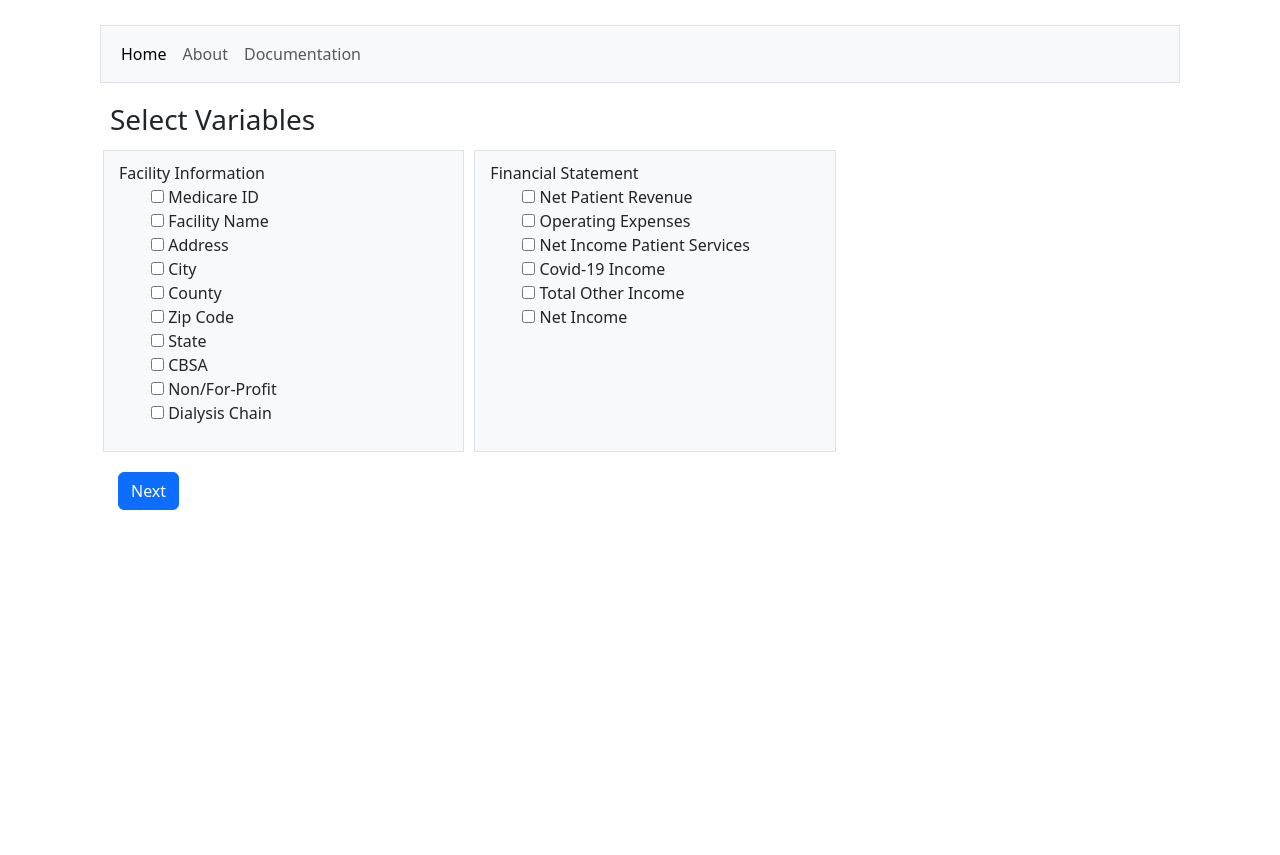
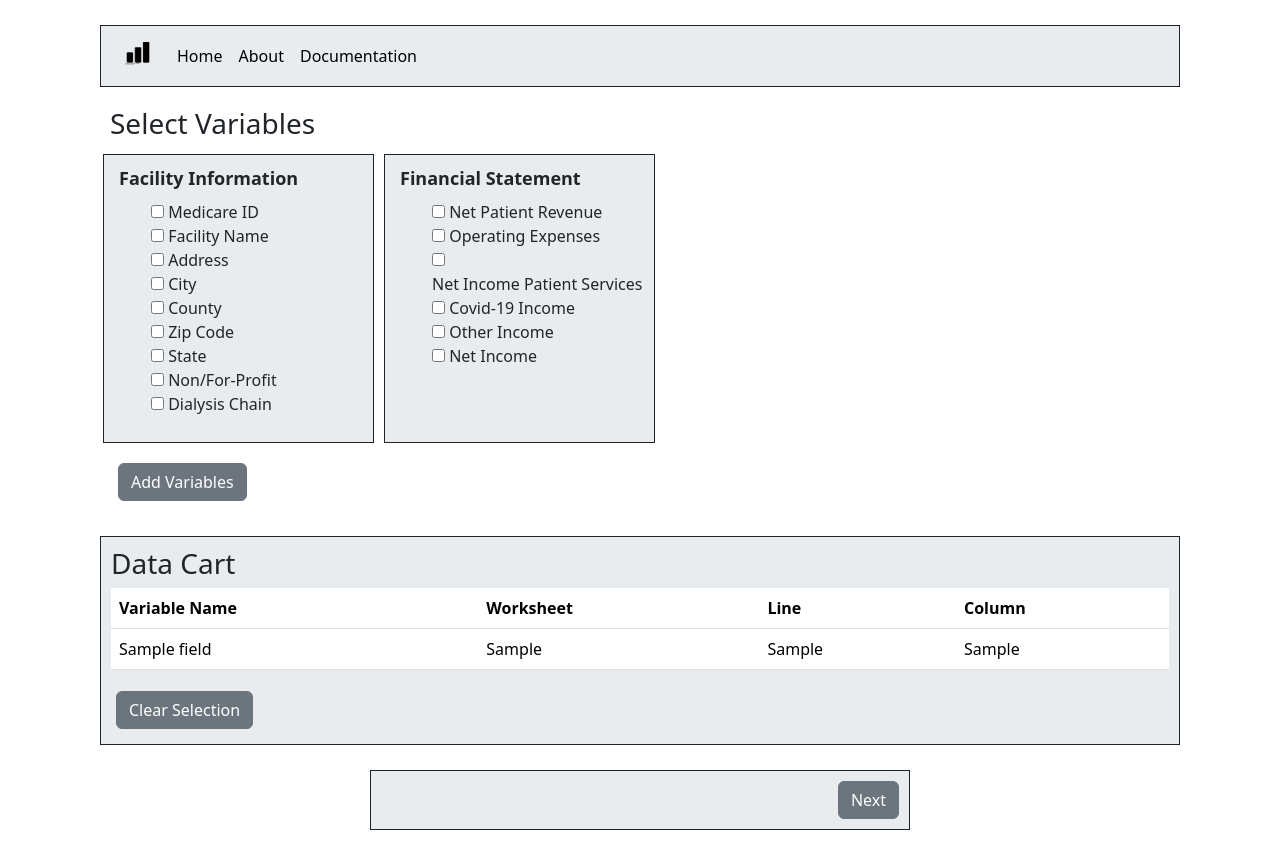
Before and after one commit to alogemann/open-hospital-data, a Flask app: page /presets in a window 1280 px wide. Before the commit the page ends 510 px from the top, so only its background shows below. Run offline with Flask 3, Linux system fonts and the light colour scheme; tables that the repository leaves empty hold one stand-in row (values such as "Sample post"); parts of the project's set-up code (start-up, migrations or seed data) failed here and were passed over.

Commit message:
added state filters and flex styling

```diff
--- a/app_package/forms.py
+++ b/app_package/forms.py
@@ -1,6 +1,6 @@
 from flask_wtf import FlaskForm
-from wtforms import StringField, SubmitField, SelectField, DecimalField, SelectMultipleField \
-                    ,widgets
+from wtforms import StringField, SubmitField, SelectField, DecimalField \
+                    ,SelectMultipleField, widgets
 from wtforms.validators import DataRequired, Length
 
 wksht_codes = [('A000000','A'),('A10000','A-1'),('A200000','A-2'),('A30000A','A-3 Part A'),
@@ -10,28 +10,30 @@ wksht_codes = [('A000000','A'),('A10000','A-1'),('A200000','A-2'),('A30000A','A-
                ('E100002','E-1 Part 2'),('F000000','F'),('F100000','F-1'),('S000001','S Part 1'),
                ('S000002','S Part 2'),('S000003','S Part 3'),('S100000','S-1'),('S200000','S-2')]
 
-fac_info_choices = [('prvdr_ccn','Medicare ID'),('prvdr_name','Facility Name'),('prvdr_addr','Address'),
-                    ('prvdr_city','City'),('prvdr_county','County'),('prvdr_zip','Zip Code'),('prvdr_state','State'),
-                    ('prvdr_cbsa','CBSA'),('type_control','Non/For-Profit'),('chain_name','Dialysis Chain')]
+fac_info_choices = [('medicare_id','Medicare ID'),('facility_name','Facility Name'),('address','Address'),
+                    ('city','City'),('county','County'),('zip_code','Zip Code'),('state','State'),
+                    ('non_for_profit','Non/For-Profit'),('dialysis_chain','Dialysis Chain')]
 
 utilization_choices = []
-finance_choices = [('net_pt_rev','Net Patient Revenue'),('tot_op_exp','Operating Expenses'),
-                   ('net_inc_pt_svcs','Net Income Patient Services'),('covid_inc','Covid-19 Income'),
-                   ('tot_oth_inc','Total Other Income'),('tot_net_inc','Net Income')]
+finance_choices = [('net_patient_revenue','Net Patient Revenue'),('operating_expenses','Operating Expenses'),
+                   ('net_income_patient_services','Net Income Patient Services'),('covid_19_income','Covid-19 Income'),
+                   ('other_income','Other Income'),('net_income','Net Income')]
+
+state_choices = ['AK','AL', 'AR','AS','AZ','CA','CO','CT','DC','DE','FL','GA','GU','HI','IA','ID','IL'
+                 ,'IN','KS','KY','LA','MA','MD','ME','MI','MN','MO','MP','MS','MT','NC','ND','NE','NH'
+                 ,'NJ','NM','NV','NY','OH','OK','OR','PA','PR','RI','SC','SD','TN','TX','UT','VA','VI'
+                 ,'VT','WA','WI','WV','WY']
 
 #forms for custom data
 class FieldsForm(FlaskForm):
     worksheet = SelectField('Worksheet Code',choices = wksht_codes, validators=[DataRequired()])
     line_number = DecimalField('Line Number', places=2, validators=[DataRequired()])
     column_number = DecimalField('Column Number', places=2,validators=[DataRequired()])
-    var_name = StringField('Variable Name', validators=[DataRequired(),Length(min=0,max=20)])
+    var_name = StringField('Variable Name', validators=[DataRequired(),Length(min=0,max=40)])
     submit = SubmitField('Add to Cart')
 
 class ClearForm(FlaskForm):
     clear = SubmitField('Clear Selection', validators=[DataRequired()])
-
-class CreateForm(FlaskForm):
-    create = SubmitField('Next', validators=[DataRequired()])
 
 class DownloadForm(FlaskForm):
     download = SubmitField('Download Dataset', validators=[DataRequired()])
@@ -45,12 +47,14 @@ class PresetInfoForm(FlaskForm):
     facility_info = MultiCheckboxField('Facility Information', choices=fac_info_choices)
     utilization = MultiCheckboxField('Utilization Data', choices = utilization_choices)
     finance = MultiCheckboxField('Financial Statement', choices = finance_choices)
-    submit = SubmitField('Next')
+    submit = SubmitField('Add Variables')
 
 class FacFilterForm(FlaskForm):
-    years = [(i,i) for i in range(2012,2022)]
+    years = [(i,i) for i in range(2022,2010,-1)]
     year_field = MultiCheckboxField('Year', choices=years)
-    submit = SubmitField('Create Dataset')
+    states = [(i,i) for i in state_choices]
+    state_field = MultiCheckboxField('State/Territory', choices=states)
+    submit = SubmitField('Add Filters')
 
 """
 class WorksheetForm(FlaskForm):
--- a/app_package/routes.py
+++ b/app_package/routes.py
@@ -2,18 +2,11 @@ import pandas as pd
 from flask import render_template, redirect, send_file, url_for, request
 from sqlalchemy import text, select, desc
 from app_package import app, db
-from app_package.forms import ClearForm, FieldsForm, CreateForm, DownloadForm, PresetInfoForm, FacFilterForm
-from app_package.models import Report_field, Preset_Field, Year_Field, Fac_Info_Field
+from app_package.forms import ClearForm, FieldsForm, DownloadForm, PresetInfoForm, FacFilterForm
+from app_package.models import Report_field, Field_presets, Year_Field, Fac_Info_Field, State_Field
 from app_package.helpers import format_field
 
-@app.route('/f/<string:id>')
-def facility(id):
-    stmt = select(Fac_Info_Field) \
-            .where(Fac_Info_Field.prvdr_ccn == id) \
-            .order_by(desc(Fac_Info_Field.rpt_year))
-    facility = db.session.scalars(stmt).first()
-    return render_template('facility.html',facility=facility)
-
+#home route
 @app.get('/')
 @app.get('/index')
 def index():
@@ -23,17 +16,47 @@ def index():
 def presets():
 
     preset_form = PresetInfoForm()
+    clear_form = ClearForm()
+    all_fields = Report_field.query.all()
 
+    #get requests
     if request.method=='GET':
-        return render_template('presets.html', preset_form=preset_form)
+        return render_template('presets.html'
+                               ,preset_form=preset_form
+                               ,clear_form=clear_form
+                               ,all_fields=all_fields)
+
+    #post requests
+
+    elif clear_form.validate_on_submit():
+        delete_fields = Report_field.__table__.delete()
+        db.session.execute(delete_fields)
+        db.session.commit()
+        print('clear form route')
+        return redirect(url_for('presets'))
 
     elif preset_form.validate_on_submit():
         for i in preset_form.data['facility_info']:
-            new_preset = Preset_Field(preset_name = i,
-                                      preset_src = 'fac_info')
-            db.session.add(new_preset)
+            stmt = select(Field_presets).where(Field_presets.var_name == i)
+            field = db.session.scalars(stmt).first()
+            new_field = Report_field(var_name = field.var_name
+                                     ,wksht_cd = field.wksht_cd
+                                     ,line_num = field.line_num
+                                     ,clmn_num = field.clmn_num)
+            db.session.add(new_field)
             db.session.commit()
-        return(redirect(url_for('custom')))
+
+        for i in preset_form.data['finance']:
+            stmt = select(Field_presets).where(Field_presets.var_name == i)
+            field = db.session.scalars(stmt).first()
+            new_field = Report_field(var_name = field.var_name
+                                     ,wksht_cd = field.wksht_cd
+                                     ,line_num = field.line_num
+                                     ,clmn_num = field.clmn_num)
+            db.session.add(new_field)
+            db.session.commit()
+        print('preset form route')
+        return(redirect(url_for('presets')))
     else:
         return '<h1>ERROR</h1>'
 
@@ -42,8 +65,6 @@ def custom():
 
     fields_form = FieldsForm()
     clear_form = ClearForm()
-    create_form = CreateForm()
-
     all_fields = Report_field.query.all()
 
     ##Get Request
@@ -51,7 +72,6 @@ def custom():
         return render_template('custom.html',
                                fields_form = fields_form,
                                clear_form = clear_form,
-                               create_form = create_form,
                                all_fields = all_fields)
 
     ##Post Requests
@@ -70,14 +90,12 @@ def custom():
         db.session.commit()
         return redirect(url_for('custom'))
 
-    elif create_form.validate_on_submit():
-        return redirect(url_for('filter'))
-
     else:
         return '<h1>ERROR</h1>'
 
 @app.route('/filter',methods=['GET','POST'])
 def filter():
+
     fac_filter_form = FacFilterForm()
 
     if request.method == 'GET':
@@ -87,7 +105,11 @@ def filter():
             year_field = Year_Field(year = i)
             db.session.add(year_field)
             db.session.commit()
-        return redirect(url_for('download'))
+        for i in fac_filter_form.data['state_field']:
+            state_field = State_Field(state = i)
+            db.session.add(state_field)
+            db.session.commit()
+        return redirect(url_for('filter'))
     else:
         return '<h1>ERROR</h1>'
 
@@ -102,24 +124,30 @@ def download():
     elif download_form.validate_on_submit():
         db.session.execute(text('CALL build_variables();'))
         db.session.commit()
-        db.session.execute(text('CALL add_presets()'))
-        db.session.commit()
         db.session.execute(text('CALL build_table();'))
         db.session.commit()
         db.session.execute(text('CALL year_filter();'))
+        db.session.commit()
         new_df = pd.DataFrame(db.session.execute(text('Select * from final_table')))
         new_df.to_csv('app_package/static/custom.csv',index=False)
         db.session.execute(text('CALL delete_tables();'))
         delete_reports = Report_field.__table__.delete()
         delete_years = Year_Field.__table__.delete()
-        delete_presets = Preset_Field.__table__.delete()
         db.session.execute(delete_reports)
         db.session.execute(delete_years)
-        db.session.execute(delete_presets)
         db.session.commit()
         return send_file('static/custom.csv',as_attachment=True)
     else:
         return '<h1>ERROR</h1>'
+
+
+@app.route('/f/<string:id>')
+def facility(id):
+    stmt = select(Fac_Info_Field) \
+            .where(Fac_Info_Field.prvdr_ccn == id) \
+            .order_by(desc(Fac_Info_Field.rpt_year))
+    facility = db.session.scalars(stmt).first()
+    return render_template('facility.html',facility=facility)
 
 """
 @app.route('/custom_select', methods=['GET','POST'])
--- a/app_package/static/styles.css
+++ b/app_package/static/styles.css
@@ -7,17 +7,14 @@ body {
     padding: 10px;
 }
 
-.card {
-    width: 25rem;
-}
-
 .form-content {
     font-size: 15px;
     width: 100px;
 }
 
 .form-label {
-    font-size: 15px;
+    font-size: 18px;
+    font-weight: bold;
 }
 
 .var-field {
@@ -58,10 +55,40 @@ body {
     padding-left: 15px;
 }
 
+#preset-foot {
+    display: flex;
+    justify-content: flex-end;
+    margin-top: 25px;
+    width: 50%;
+
+}
+#nav-foot {
+    display: flex;
+    justify-content: space-between;
+    margin-top: 25px;
+    width: 50%;
+}
+#download-foot {
+    display: flex;
+    justify-content: flex-start;
+    margin-top: 25px;
+    width: 50%;
+}
+
 #fac_info {
     list-style-type: none;
 }
 
-#fac_filter {
+.fac_filter {
     list-style-type: none;
 }
+
+#state_filter {
+    display: flex;
+    flex-wrap: wrap;
+}
+
+.fac_filter li {
+    margin: 3px;
+    width: 75px;
+}
--- a/app_package/templates/base.html
+++ b/app_package/templates/base.html
@@ -8,18 +8,24 @@
   <link href="https://cdn.jsdelivr.net/npm/bootstrap@5.3.2/dist/css/bootstrap.min.css" rel="stylesheet" integrity="sha384-T3c6CoIi6uLrA9TneNEoa7RxnatzjcDSCmG1MXxSR1GAsXEV/Dwwykc2MPK8M2HN" crossorigin="anonymous">
   <script src="https://cdn.jsdelivr.net/npm/bootstrap@5.3.2/dist/js/bootstrap.bundle.min.js" integrity="sha384-C6RzsynM9kWDrMNeT87bh95OGNyZPhcTNXj1NW7RuBCsyN/o0jlpcV8Qyq46cDfL" crossorigin="anonymous"></script>
   <link rel="stylesheet" href="{{url_for('static',filename='styles.css')}}">
+  <link rel="icon" type="image/png" href="{{url_for('static',filename='favicon-32x32.png')}}" sizes="32x32" />
+  <link rel="icon" type="image/png" href="{{url_for('static',filename='favicon-16x16.png')}}" sizes="16x16" />
+
 </head>
 <body>
-      <nav class="navbar navbar-expand-lg bg-body-tertiary border">
+      <nav class="container navbar navbar-expand-lg bg-body-secondary border border-dark">
         <div class="container-fluid">
+          <a class="navbar-brand" href="{{url_for('index')}}">
+            <img src="{{url_for('static', filename='noun-chart-2222600.png')}}" alt="Logo" width="30" height="24" class="d-inline-block align-text-top">
+          </a>
           <button class="navbar-toggler" type="button" data-bs-toggle="collapse" data-bs-target="#navbarNavAltMarkup" aria-controls="navbarNavAltMarkup" aria-expanded="false" aria-label="Toggle navigation">
             <span class="navbar-toggler-icon"></span>
           </button>
           <div class="collapse navbar-collapse" id="navbarNavAltMarkup">
             <div class="navbar-nav">
               <a class="nav-link active" aria-current="page" href="{{url_for('index')}}">Home</a>
-              <a class="nav-link" href="#">About</a>
-              <a class="nav-link" href="#">Documentation</a>
+              <a class="nav-link active" href="#">About</a>
+              <a class="nav-link active" href="#">Documentation</a>
             </div>
           </div>
         </div>
--- a/app_package/templates/index.html
+++ b/app_package/templates/index.html
@@ -1,11 +1,11 @@
 {% extends "base.html" %}
 {% block content %}
 
-<div class="container p-5 mb-4 bg-body-tertiary border">
+<div class="container p-5 mb-4 bg-body-secondary border border-dark">
     <div class="container-fluid py-5">
       <h1 class="display-5 fw-bold">Custom Cost Report Data</h1>
       <p class="col-md-8 fs-4">Create custom datasets from CMS cost reports. Cost Reports contain health provider information such as facility characteristics, utilization, and financial statement data. </p>
-      <a class="btn btn-primary" href="/presets" role="button">Build Dataset</a>
+      <a class="btn  btn-secondary" href="/presets" role="button">Build Dataset</a>
 
     </div>
   </div>
--- a/app_package/templates/presets.html
+++ b/app_package/templates/presets.html
@@ -6,21 +6,53 @@
         {{preset_form.hidden_tag()}}
         <fieldset>
             <div class="row justify-content-start">
-                <div class="col-4 bg-body-tertiary border preset-form">
-                    {{preset_form.facility_info.label()}}
+                <div class="col-3 bg-body-secondary border border-dark preset-form">
+                    {{preset_form.facility_info.label(class="form-label")}}
                     {{preset_form.facility_info(id="fac_info")}}
                 </div>
-                <div class="col-4 bg-body-tertiary border preset-form">
-                    {{preset_form.finance.label()}}
+                <div class="col-3 bg-body-secondary border border-dark preset-form">
+                    {{preset_form.finance.label(class="form-label")}}
                     {{preset_form.finance(id="fac_info")}}
                 </div>
             </div>
-            <div class="row">
-                <div class="col-4 align-self-start preset-form">
-                    {{preset_form.submit(class="btn btn-primary")}}
+            <div class="row justify-content-start">
+                <div class="col-3 preset-form">
+                    {{preset_form.submit(class="btn btn-secondary")}}
                 </div>
             </div>
         </fieldset>
     </form>
 </div>
+<div class="container bg-body-secondary border border-dark">
+    <table class="table table-hover">
+        <h3>Data Cart</h3>
+        <thead>
+        <tr>
+            <th scope="col">Variable Name</th>
+            <th scope="col">Worksheet</th>
+            <th scope="col">Line</th>
+            <th scope="col">Column</th>
+        </tr>
+        </thead>
+        <tbody>
+            {% for var in all_fields %}
+                <tr>
+                    <td>{{var.var_name}}</td>
+                    <td>{{var.wksht_cd}}</td>
+                    <td>{{var.line_num}}</td>
+                    <td>{{var.clmn_num}}</td>
+                </tr>
+            {% endfor %}
+        </tbody>
+    </table>
+    <form action="" method="post" class="end-form">
+        {{clear_form.hidden_tag()}}
+        <div class="form-field">
+            {{clear_form.clear(class="btn btn-secondary")}}
+        </div>
+    </form>
+</div>
+<div class="container bg-body-secondary border border-dark" id="preset-foot">
+    <a class="btn btn-secondary" href="{{url_for('custom')}}" role="button">Next</a>
+</div>
 {% endblock %}
```
Also changed, not shown: app_package/models.py (+18 -5 lines), app_package/templates/base2.html (deleted, +0 -19 lines), app_package/templates/custom.html (+7 -11 lines), app_package/templates/custom_drop_down.html (deleted, +0 -19 lines), app_package/templates/download.html (+5 -2 lines), app_package/templates/filter.html (+12 -4 lines), app_package/static/favicon-16x16.png (added), app_package/static/favicon-32x32.png (added), app_package/static/noun-chart-2222600.png (added), 1 other file. Lines whose indentation alone changed are shown as unchanged.
